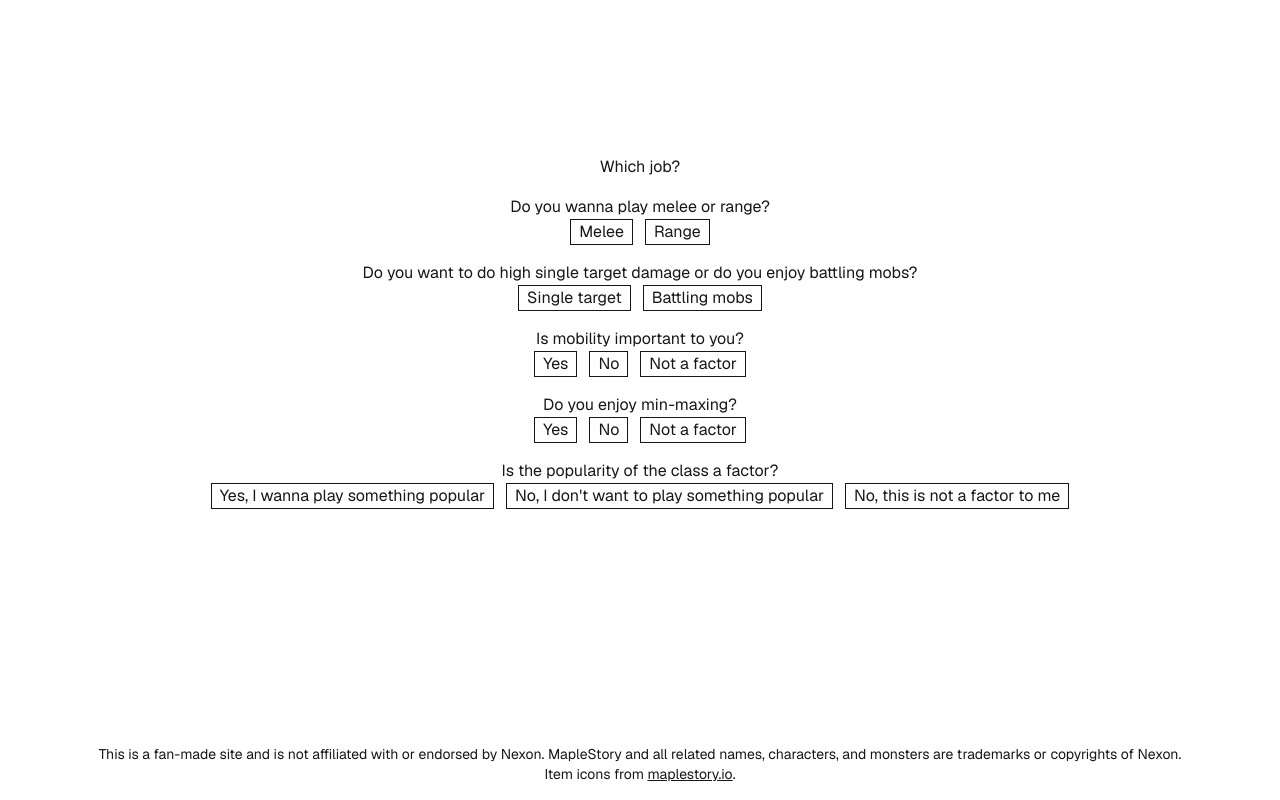
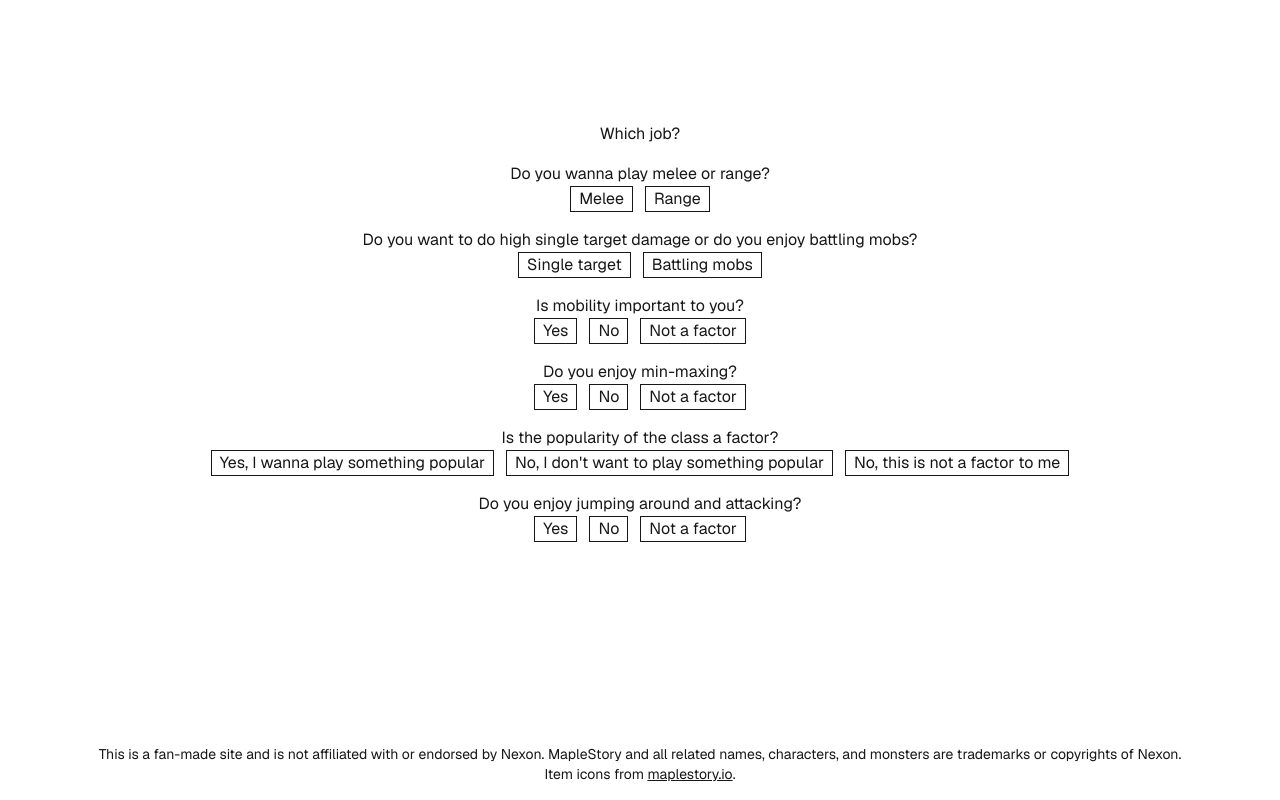
Before and after one commit to jarrensj/msquiz, a Next.js app: page /which-job in a window 1280 px wide. Built offline with nearby package versions, Linux system fonts and the light colour scheme.

Commit message:
feat: add a which-job question about jumping around
Asks whether people enjoy jumping around and attacking, with Yes, No, or Not a factor as the answers.

```diff
--- a/app/which-job/job-quiz.tsx
+++ b/app/which-job/job-quiz.tsx
@@ -27,6 +27,11 @@ const questions = [
       "No, I don't want to play something popular",
       "No, this is not a factor to me",
     ],
+  },
+  // TODO: Once answer weights land (#16), add unweighted: "Not a factor" here.
+  {
+    prompt: "Do you enjoy jumping around and attacking?",
+    choices: ["Yes", "No", "Not a factor"],
   },
 ];
 
```
